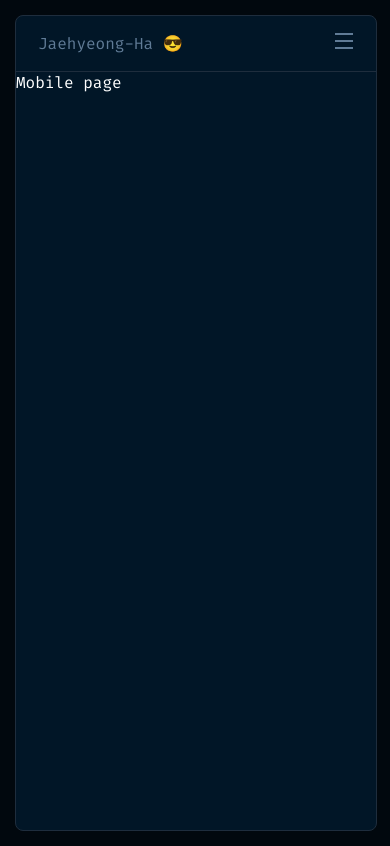
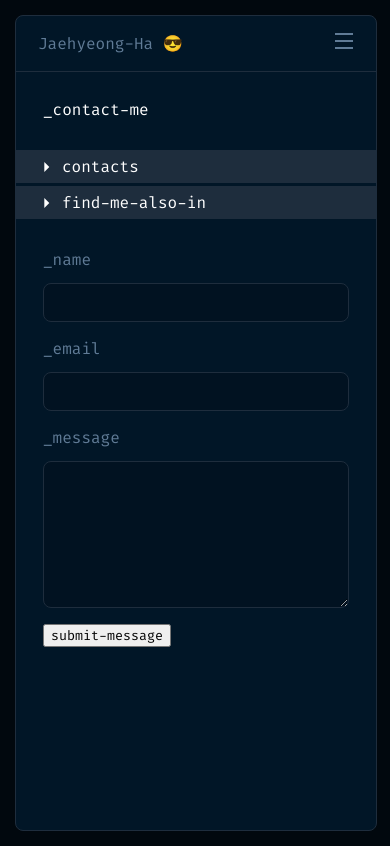
Before and after one commit to HaJaehyeong/portfolio, a Next.js app: page /contact in a window 390 px wide. Built offline with nearby package versions, Linux system fonts and the light colour scheme.

Commit message:
HAJAE-13 add mobile component: for contact me page

```diff
--- a/src/app/(pages)/contact/_components/body-form/body-form.module.scss
+++ b/src/app/(pages)/contact/_components/body-form/body-form.module.scss
@@ -42,3 +42,10 @@
   background-color: var(--primary-black-3);
   color: var(--secondary-gray);
 }
+
+@media screen and (max-width: 767px) {
+  .form {
+    padding: 27px;
+    width: calc(100% - 54px);
+  }
+}
--- a/src/app/(pages)/contact/_components/container/container.tsx
+++ b/src/app/(pages)/contact/_components/container/container.tsx
@@ -1,6 +1,7 @@
 'use client';
-
+import LoadingSpinner from '@/app/_components/loading-spinner/loading-spinner';
 import useWindowSize from '@/hooks/useWindowSize';
+import ContactMeMobile from '../mobile/mobile';
 
 type ContactMeContainerProps = {
   children: React.ReactNode;
@@ -10,7 +11,11 @@ const ContactMeContainer: React.FC<ContactMeContainerProps> = ({ children }) =>
   const { width } = useWindowSize();
   const isMobileSize = width <= 767;
 
-  return isMobileSize ? <>Mobile page</> : <>{children}</>;
+  if (width === 0) {
+    return <LoadingSpinner />;
+  }
+
+  return isMobileSize ? <ContactMeMobile /> : <>{children}</>;
 };
 
 export default ContactMeContainer;
--- /dev/null
+++ b/src/app/(pages)/contact/_components/mobile/mobile.module.scss
@@ -0,0 +1,50 @@
+.mobile-contacts {
+  display: flex;
+  flex-direction: column;
+  gap: 3px;
+  width: 100%;
+
+  &__title {
+    padding: 27px;
+  }
+
+  &__accordion {
+    display: flex;
+    flex-direction: column;
+    width: 100%;
+
+    &__title {
+      display: flex;
+      align-items: center;
+      gap: 6px;
+
+      padding: 6px 20px;
+
+      background-color: var(--line);
+    }
+
+    &__box {
+      display: flex;
+      flex-direction: column;
+      gap: 10px;
+
+      padding: 16px 27px;
+    }
+
+    &__item {
+      display: flex;
+      flex-direction: row;
+      align-items: center;
+      gap: 4px;
+
+      cursor: pointer;
+      color: var(--secondary-gray);
+
+      label {
+        margin: 0 0 0 5px;
+        cursor: pointer;
+        color: var(--secondary-gray);
+      }
+    }
+  }
+}
--- /dev/null
+++ b/src/app/(pages)/contact/_components/mobile/mobile.tsx
@@ -0,0 +1,67 @@
+import { RiArrowDownSFill, RiArrowRightSFill, RiMailFill, RiPhoneFill, RiShareBoxLine } from '@remixicon/react';
+import styles from './mobile.module.scss';
+import ContactMeBodyForm from '../body-form/body-form';
+import { useState } from 'react';
+import { CONTACT_LINKS, MY_EMAIL, MY_PHONE } from '@/types/constants';
+import Link from 'next/link';
+
+const ContactMeMobile: React.FC = () => {
+  const [isContactsOpen, setisContactsOpen] = useState(false);
+  const [isLinksOpen, setIsLinksOpen] = useState(false);
+
+  return (
+    <div className={styles['mobile-contacts']}>
+      <div className={styles['mobile-contacts__title']}>_contact-me</div>
+
+      <div className={styles['mobile-contacts__accordion']}>
+        <div className={styles['mobile-contacts__accordion__title']} onClick={() => setisContactsOpen((prev) => !prev)}>
+          {isContactsOpen ? (
+            <RiArrowDownSFill color="var(--secondary-white)" size={20} />
+          ) : (
+            <RiArrowRightSFill color="var(--secondary-white)" size={20} />
+          )}
+          <span>contacts</span>
+        </div>
+        {isContactsOpen && (
+          <div className={styles['mobile-contacts__accordion__box']}>
+            <div className={styles['mobile-contacts__accordion__item']}>
+              <RiMailFill color="var(--secondary-gray)" size={18} />
+              <a href={`mailto:${MY_EMAIL}`}>
+                <label>{MY_EMAIL}</label>
+              </a>
+            </div>
+            <div className={styles['mobile-contacts__accordion__item']}>
+              <RiPhoneFill color="var(--secondary-gray)" size={18} />
+              <label>{MY_PHONE}</label>
+            </div>
+          </div>
+        )}
+      </div>
+
+      <div className={styles['mobile-contacts__accordion']} onClick={() => setIsLinksOpen((prev) => !prev)}>
+        <div className={styles['mobile-contacts__accordion__title']}>
+          {isLinksOpen ? (
+            <RiArrowDownSFill color="var(--secondary-white)" size={20} />
+          ) : (
+            <RiArrowRightSFill color="var(--secondary-white)" size={20} />
+          )}
+          <span>find-me-also-in</span>
+        </div>
+        {isLinksOpen && (
+          <div className={styles['mobile-contacts__accordion__box']}>
+            {CONTACT_LINKS.map((link) => (
+              <Link key={link.name} href={link.url} className={styles['mobile-contacts__accordion__item']}>
+                <RiShareBoxLine size={16} />
+                <span>{link.name}</span>
+              </Link>
+            ))}
+          </div>
+        )}
+      </div>
+
+      <ContactMeBodyForm />
+    </div>
+  );
+};
+
+export default ContactMeMobile;
```
